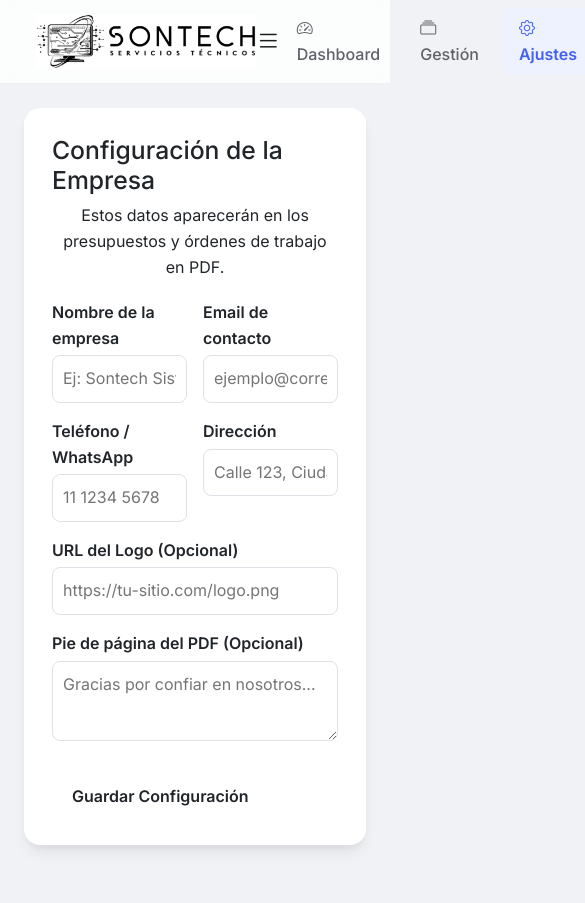
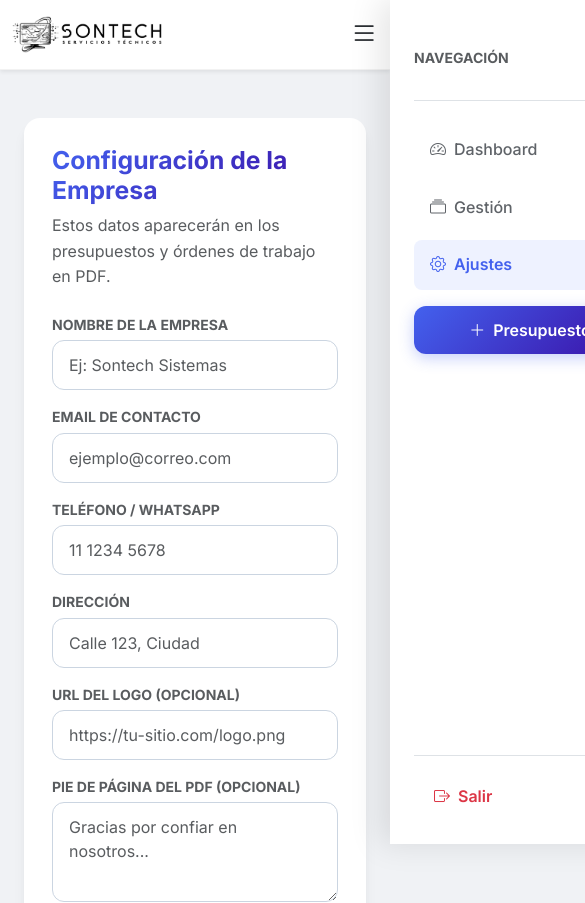
Before and after one commit to mnogueradesarrollo/presupuesto-workorder-sontech, a React (Vite) app: page /settings in a window 390 px wide. Shown: the top 903 px of the page, 585 px wide, since content can reach past the window. Before the commit the page ends 869 px from the top, so only its background shows below. Built offline with nearby package versions, Linux system fonts and the light colour scheme; no server answers; the database is empty; sample sign-in values are in the browser's storage.

Commit message:
Optimización UX móvil: Refactorización de Navbar (Side Drawer), mejoras de responsividad en tablas y ajustes, y barra de acciones estática

```diff
--- a/src/components/ItemsTableIT.tsx
+++ b/src/components/ItemsTableIT.tsx
@@ -58,7 +58,7 @@ export default function ItemsTableIT({ items, register, remove, errors, readOnly
               </select>
             </div>
 
-            <div className="item-field" style={{ gridColumn: 'span 2' }}>
+            <div className="item-field">
               <label>Descripción / Problema</label>
               <input
                 {...register(`items.${idx}.descripcion`)}
--- a/src/components/Navbar.tsx
+++ b/src/components/Navbar.tsx
@@ -22,62 +22,75 @@ export default function Navbar() {
   const toggleMenu = () => setIsOpen(!isOpen);
 
   return (
-    <header className="nav-premium px-4 sticky-top py-2" style={{ zIndex: 1000 }}>
-      <div className="container-fluid d-flex align-items-center justify-content-between">
+    <header className="nav-premium sticky-top shadow-sm">
+      <div className="container-lg d-flex align-items-center justify-content-between h-100">
         {/* Brand */}
-        <Link to="/" className="brand">
-          <img src={logoUrl} alt="Logo" width={220} height="auto" style={{ objectFit: 'contain' }} />
+        <Link to="/" className="d-flex align-items-center">
+          <img src={logoUrl} alt="Sontech" className="premium-logo" />
         </Link>
 
         {user && (
           <>
             {/* Hamburger Button */}
             <button
-              className="navbar-toggler d-md-none"
+              className="btn btn-link link-dark d-md-none p-0 border-0"
               onClick={toggleMenu}
-              aria-label="Toggle navigation"
+              aria-label="Menu"
             >
-              <i className={`bi ${isOpen ? 'bi-x-lg' : 'bi-list'} fs-2`}></i>
+              <i className={`bi ${isOpen ? 'bi-x-lg' : 'bi-list'} fs-1`}></i>
             </button>
 
             {/* Links */}
-            <nav className={`links ms-auto d-flex align-items-center gap-2 ${isOpen ? 'show' : ''}`}>
+            <nav className={`nav-menu-drawer ${isOpen ? 'show' : ''}`}>
+              <div className="d-md-none d-flex justify-content-between align-items-center border-bottom pb-2 mb-3 w-100">
+                <span className="small text-muted fw-bold text-uppercase">Navegación</span>
+                <button className="btn btn-close btn-sm d-md-none" onClick={() => setIsOpen(false)}></button>
+              </div>
               <NavLink
                 to="/"
                 end
                 onClick={() => setIsOpen(false)}
                 className={({ isActive }) => `nav-link-premium ${isActive ? 'active' : ''}`}
               >
-                <i className="bi bi-speedometer2 me-1"></i> Dashboard
+                <i className="bi bi-speedometer2 me-2"></i> Dashboard
               </NavLink>
+
               <NavLink
                 to="/gestion"
                 onClick={() => setIsOpen(false)}
                 className={({ isActive }) => `nav-link-premium ${isActive ? 'active' : ''}`}
               >
-                <i className="bi bi-collection me-1"></i> Gestión
+                <i className="bi bi-collection me-2"></i> Gestión
               </NavLink>
+
               <NavLink
                 to="/settings"
                 onClick={() => setIsOpen(false)}
                 className={({ isActive }) => `nav-link-premium ${isActive ? 'active' : ''}`}
               >
-                <i className="bi bi-gear me-1"></i> Ajustes
+                <i className="bi bi-gear me-2"></i> Ajustes
               </NavLink>
+
               <NavLink
                 to="/presupuesto-it"
                 onClick={() => setIsOpen(false)}
-                className={({ isActive }) => `btn btn-primary d-flex align-items-center gap-1 mx-2 ${isActive ? 'active' : ''}`}
+                className={({ isActive }) => `btn btn-primary d-flex align-items-center gap-2 my-2 my-md-0 ms-md-2 ${isActive ? 'active' : ''}`}
               >
-                <i className="bi bi-plus-lg"></i> Nuevo Presupuesto
+                <i className="bi bi-plus-lg"></i> <span>Presupuesto</span>
               </NavLink>
-              <button
-                onClick={handleLogout}
-                className="btn btn-light d-flex align-items-center gap-1 text-danger border-0 bg-transparent shadow-none"
-              >
-                <i className="bi bi-box-arrow-right fs-5"></i> <span>Salir</span>
-              </button>
+
+              <div className="mt-auto mt-md-0 pt-3 pt-md-0 border-top border-md-0">
+                <button
+                  onClick={handleLogout}
+                  className="btn btn-outline-danger d-flex align-items-center gap-2 border-0 bg-transparent shadow-none"
+                >
+                  <i className="bi bi-box-arrow-right"></i> <span>Salir</span>
+                </button>
+              </div>
             </nav>
+
+            {/* Backdrop for Mobile */}
+            {isOpen && <div className="nav-backdrop d-md-none" onClick={() => setIsOpen(false)}></div>}
           </>
         )}
       </div>
--- a/src/index.css
+++ b/src/index.css
@@ -35,7 +35,17 @@
   --radius-md: 0.75rem;
   --radius-lg: 1rem;
   --radius-xl: 1.5rem;
+
+  /* Touch Targets */
+  --touch-target: 44px;
 }
+
+/* Breakpoints mixins logic (conceptual)
+   sm: 576px
+   md: 768px
+   lg: 992px
+   xl: 1200px
+*/
 
 * {
   box-sizing: border-box;
@@ -52,20 +62,99 @@ body {
 
 /* ===== Navbar Premium ===== */
 .nav-premium {
-  background: rgba(255, 255, 255, 0.8);
-  backdrop-filter: blur(12px);
-  -webkit-backdrop-filter: blur(12px);
+  background: #ffffff !important;
   border-bottom: 1px solid rgba(0, 0, 0, 0.05);
-  transition: all 0.3s ease;
+  height: 70px;
+  display: flex !important;
+  align-items: center;
+  z-index: 1050;
+  position: sticky;
+  top: 0;
+}
+
+.premium-logo {
+  max-width: 180px;
+  height: auto;
+  transition: opacity 0.2s;
+}
+
+@media (max-width: 576px) {
+  .premium-logo {
+    max-width: 150px;
+  }
+}
+
+.nav-menu-drawer {
+  position: fixed !important;
+  top: 0;
+  right: 0;
+  bottom: 0;
+  width: 280px;
+  background-color: #ffffff !important;
+  flex-direction: column;
+  padding: 1.5rem;
+  transform: translateX(100%);
+  transition: transform 0.3s cubic-bezier(0.4, 0, 0.2, 1);
+  z-index: 2000;
+  /* Above header */
+  gap: 0.5rem !important;
+  overflow-y: auto;
+  display: flex !important;
+  box-shadow: -10px 0 30px rgba(0, 0, 0, 0.1);
+}
+
+.nav-menu-drawer.show {
+  transform: translateX(0);
+}
+
+.nav-backdrop {
+  position: fixed;
+  top: 0;
+  left: 0;
+  right: 0;
+  bottom: 0;
+  background: rgba(0, 0, 0, 0.4);
+  backdrop-filter: blur(4px);
+  z-index: 1999;
+  display: block;
+}
+
+@media (min-width: 768px) {
+  .nav-menu-drawer {
+    position: static !important;
+    height: auto;
+    width: auto;
+    flex-direction: row !important;
+    padding: 0;
+    transform: none;
+    background: transparent !important;
+    gap: 0.5rem !important;
+    z-index: auto;
+    overflow-y: visible;
+    box-shadow: none;
+    display: flex !important;
+  }
+
+  .nav-backdrop {
+    display: none;
+  }
 }
 
 .nav-link-premium {
   color: var(--text-muted);
   font-weight: 500;
-  padding: 0.5rem 1rem;
+  padding: 0.75rem 1rem;
   border-radius: var(--radius-sm);
   transition: all 0.2s ease;
   text-decoration: none;
+  display: flex;
+  align-items: center;
+}
+
+@media (min-width: 768px) {
+  .nav-link-premium {
+    padding: 0.5rem 1rem;
+  }
 }
 
 .nav-link-premium:hover {
@@ -97,10 +186,15 @@ body {
 
 .btn {
   border-radius: var(--radius-md);
-  padding: 0.6rem 1.25rem;
+  padding: 0.75rem 1.25rem;
+  /* Increased for mobile touch */
   font-weight: 600;
   transition: all 0.2s cubic-bezier(0.175, 0.885, 0.32, 1.275);
   border: none;
+  min-height: var(--touch-target);
+  display: inline-flex;
+  align-items: center;
+  justify-content: center;
 }
 
 .btn-primary {
@@ -197,7 +291,7 @@ body {
 
 .grid-cols-2 {
   display: grid;
-  grid-template-columns: repeat(auto-fit, minmax(400px, 1fr));
+  grid-template-columns: repeat(auto-fit, minmax(300px, 1fr));
   gap: 1.5rem;
 }
 
@@ -253,13 +347,33 @@ body {
   background: var(--bg);
   width: 100%;
   max-width: 1100px;
-  min-height: 80vh;
-  border-radius: var(--radius-xl);
+  min-height: 100vh;
+  /* Full height on mobile */
+  border-radius: 0;
+  /* No radius on mobile full screen */
   box-shadow: var(--shadow-lg);
   position: relative;
   animation: slideUp 0.4s cubic-bezier(0.16, 1, 0.3, 1);
   display: flex;
   flex-direction: column;
+}
+
+@media (min-width: 768px) {
+  .modal-content-custom {
+    min-height: 80vh;
+    border-radius: var(--radius-xl);
+  }
+}
+
+.modal-overlay {
+  padding: 0;
+  /* No padding on mobile */
+}
+
+@media (min-width: 768px) {
+  .modal-overlay {
+    padding: 1.5rem;
+  }
 }
 
 @keyframes fadeIn {
@@ -416,28 +530,47 @@ body {
 
 .paper-container {
   background: white;
-  padding: 3rem;
-  border-radius: var(--radius-lg);
+  padding: 1.5rem;
+  /* Less padding on mobile */
+  border-radius: 0;
+  /* Flush on mobile */
   max-width: 1000px;
   margin: 0 auto;
   margin-bottom: 100px;
-  /* Espacio para el footer fijo */
+}
+
+@media (min-width: 768px) {
+  .paper-container {
+    padding: 3rem;
+    border-radius: var(--radius-lg);
+  }
 }
 
 .sticky-action-bar {
-  position: fixed;
-  bottom: 0;
-  left: 0;
-  right: 0;
-  background: rgba(255, 255, 255, 0.9);
-  backdrop-filter: blur(10px);
+  margin-top: 3rem;
+  padding: 1.5rem 0;
   border-top: 1px solid var(--border);
-  padding: 1rem 2rem;
   display: flex;
   justify-content: flex-end;
   gap: 1rem;
-  z-index: 1000;
-  box-shadow: 0 -10px 15px -3px rgba(0, 0, 0, 0.05);
+  z-index: 10;
+}
+
+@media (max-width: 767.98px) {
+  .sticky-action-bar {
+    flex-direction: column;
+    padding: 1.5rem 0;
+    gap: 0.75rem;
+  }
+
+  .sticky-action-bar .btn {
+    width: 100% !important;
+    margin: 0 !important;
+    padding: 0.8rem 1rem !important;
+    display: flex;
+    justify-content: center;
+    align-items: center;
+  }
 }
 
 .info-box-premium {
--- a/src/pages/Settings.tsx
+++ b/src/pages/Settings.tsx
@@ -41,73 +41,78 @@ export default function Settings() {
     if (loading) return <div className="container">Cargando…</div>;
 
     return (
-        <div className="container">
+        <div className="container py-4">
             <div className="card">
-                <h2 className="title">Configuración de la Empresa</h2>
-                <p style={{ color: "var(--muted)", textAlign: "center", marginBottom: 20 }}>
+                <h2 className="mb-2 fw-bold text-gradient">Configuración de la Empresa</h2>
+                <p className="text-muted mb-4">
                     Estos datos aparecerán en los presupuestos y órdenes de trabajo en PDF.
                 </p>
 
-                <form onSubmit={handleSubmit(onSubmit)} style={{ display: "flex", flexDirection: "column", gap: 16 }}>
-                    <div style={{ display: "grid", gridTemplateColumns: "1fr 1fr", gap: 16 }}>
-                        <div>
-                            <label style={{ display: "block", marginBottom: 4, fontWeight: 600 }}>Nombre de la empresa</label>
+                <form onSubmit={handleSubmit(onSubmit)} className="d-flex flex-column gap-3">
+                    <div className="row g-3">
+                        <div className="col-md-6">
+                            <label className="small fw-bold text-muted text-uppercase mb-1 d-block">Nombre de la empresa</label>
                             <input
                                 {...register("name")}
-                                style={{ width: "100%", padding: 10, borderRadius: 8, border: "1px solid var(--border)" }}
+                                className="form-control"
                                 placeholder="Ej: Sontech Sistemas"
                             />
                         </div>
-                        <div>
-                            <label style={{ display: "block", marginBottom: 4, fontWeight: 600 }}>Email de contacto</label>
+                        <div className="col-md-6">
+                            <label className="small fw-bold text-muted text-uppercase mb-1 d-block">Email de contacto</label>
                             <input
                                 {...register("email")}
-                                style={{ width: "100%", padding: 10, borderRadius: 8, border: "1px solid var(--border)" }}
+                                className="form-control"
                                 placeholder="ejemplo@correo.com"
                             />
                         </div>
                     </div>
 
-                    <div style={{ display: "grid", gridTemplateColumns: "1fr 1fr", gap: 16 }}>
-                        <div>
-                            <label style={{ display: "block", marginBottom: 4, fontWeight: 600 }}>Teléfono / WhatsApp</label>
+                    <div className="row g-3">
+                        <div className="col-md-6">
+                            <label className="small fw-bold text-muted text-uppercase mb-1 d-block">Teléfono / WhatsApp</label>
                             <input
                                 {...register("phone")}
-                                style={{ width: "100%", padding: 10, borderRadius: 8, border: "1px solid var(--border)" }}
+                                className="form-control"
                                 placeholder="11 1234 5678"
                             />
                         </div>
-                        <div>
-                            <label style={{ display: "block", marginBottom: 4, fontWeight: 600 }}>Dirección</label>
+                        <div className="col-md-6">
+                            <label className="small fw-bold text-muted text-uppercase mb-1 d-block">Dirección</label>
                             <input
                                 {...register("address")}
-                                style={{ width: "100%", padding: 10, borderRadius: 8, border: "1px solid var(--border)" }}
+                                className="form-control"
                                 placeholder="Calle 123, Ciudad"
                             />
                         </div>
                     </div>
 
                     <div>
-                        <label style={{ display: "block", marginBottom: 4, fontWeight: 600 }}>URL del Logo (Opcional)</label>
+                        <label className="small fw-bold text-muted text-uppercase mb-1 d-block">URL del Logo (Opcional)</label>
                         <input
                             {...register("logoUrl")}
-                            style={{ width: "100%", padding: 10, borderRadius: 8, border: "1px solid var(--border)" }}
+                            className="form-control"
                             placeholder="https://tu-sitio.com/logo.png"
                         />
                     </div>
 
                     <div>
-                        <label style={{ display: "block", marginBottom: 4, fontWeight: 600 }}>Pie de página del PDF (Opcional)</label>
+                        <label className="small fw-bold text-muted text-uppercase mb-1 d-block">Pie de página del PDF (Opcional)</label>
                         <textarea
                             {...register("footerText")}
-                            style={{ width: "100%", padding: 10, borderRadius: 8, border: "1px solid var(--border)", minHeight: 80 }}
+                            className="form-control"
+                            style={{ minHeight: 100 }}
                             placeholder="Gracias por confiar en nosotros..."
                         />
                     </div>
 
-                    <div className="right" style={{ marginTop: 10 }}>
-                        <button type="submit" className="btn primary" disabled={saving}>
-                            {saving ? "Guardando…" : "Guardar Configuración"}
+                    <div className="d-flex justify-content-end mt-3">
+                        <button type="submit" className="btn btn-primary px-4" disabled={saving}>
+                            {saving ? (
+                                <><span className="spinner-border spinner-border-sm me-2"></span>Guardando…</>
+                            ) : (
+                                "Guardar Configuración"
+                            )}
                         </button>
                     </div>
                 </form>
```
Also changed, not shown: src/pages/Home.tsx (+119 -22 lines).
